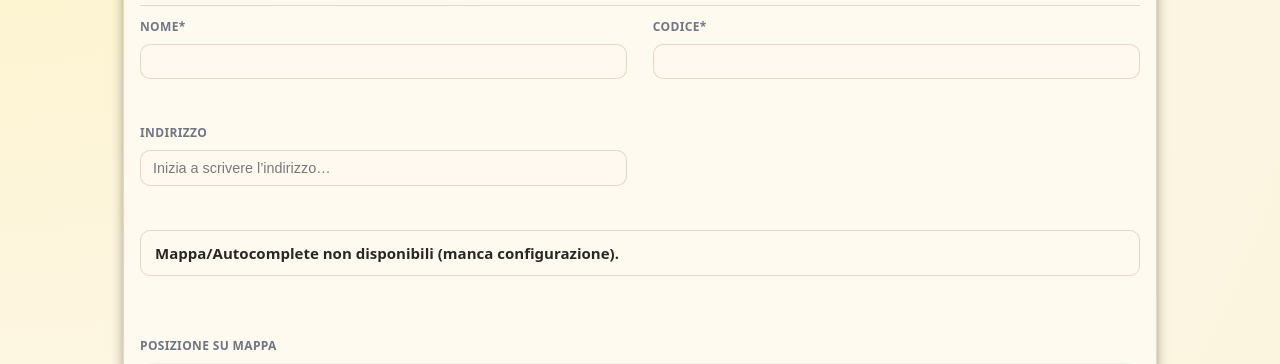
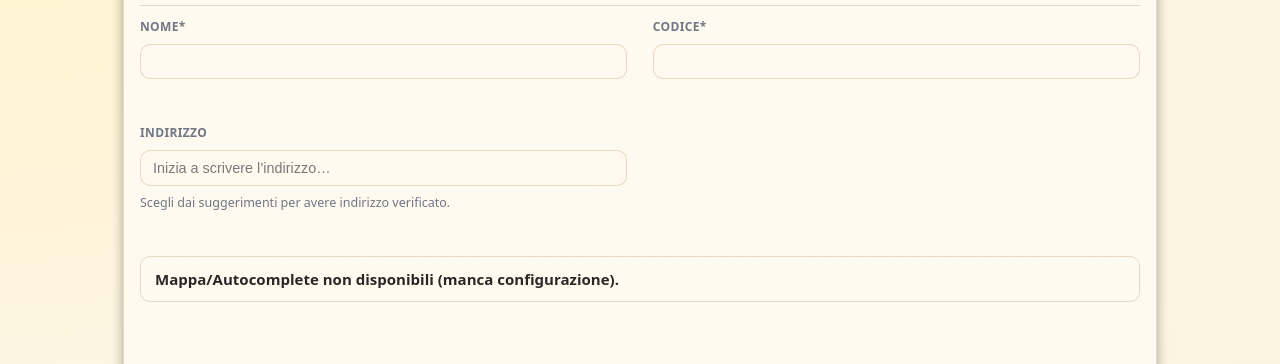
Before and after one commit to FL-1999/lenta-france-gestionale, a FastAPI app: template templates/manager/cantiere_form.html in a window 1280 px wide. Shown: the part 282-646 px from the top of the page. Run offline with FastAPI, Linux system fonts and the light colour scheme; the template is opened without the code that fills it, so the values that code supplies are empty; some libraries are stand-ins or nearby versions.

Commit message:
Add helper text for address and map

```diff
--- a/templates/manager/cantiere_form.html
+++ b/templates/manager/cantiere_form.html
@@ -47,7 +47,7 @@
                    placeholder="Inizia a scrivere l’indirizzo…"
                    autocomplete="off"
                    value="{{ site.address if site else '' }}">
-
+            <small class="form-text text-muted">Scegli dai suggerimenti per avere indirizzo verificato.</small>
           </div>
           {% if not google_maps_api_key %}
             <div class="form-group" style="grid-column: 1 / -1;">
@@ -60,7 +60,7 @@
             <label class="form-label">Posizione su mappa</label>
             <div id="cantiere-pick-map" style="height: 320px;" aria-label="Mappa posizione cantiere"></div>
             {% if google_maps_api_key %}
-              <small class="form-text text-muted">Clicca sulla mappa o trascina il marker per impostare la posizione.</small>
+              <small class="form-text text-muted">Clicca sulla mappa o trascina il pin.</small>
             {% endif %}
           </div>
           <div id="cantiere-unverified-confirm-wrapper"
```
